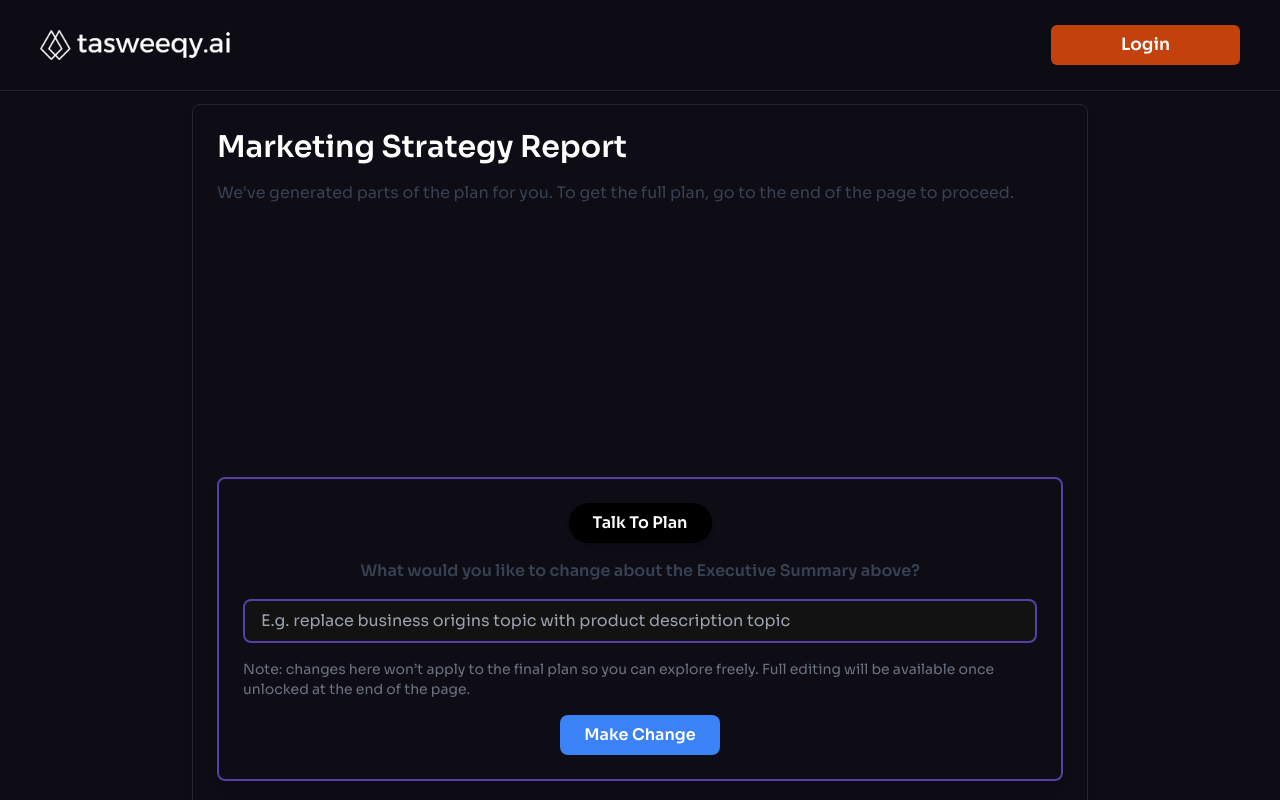
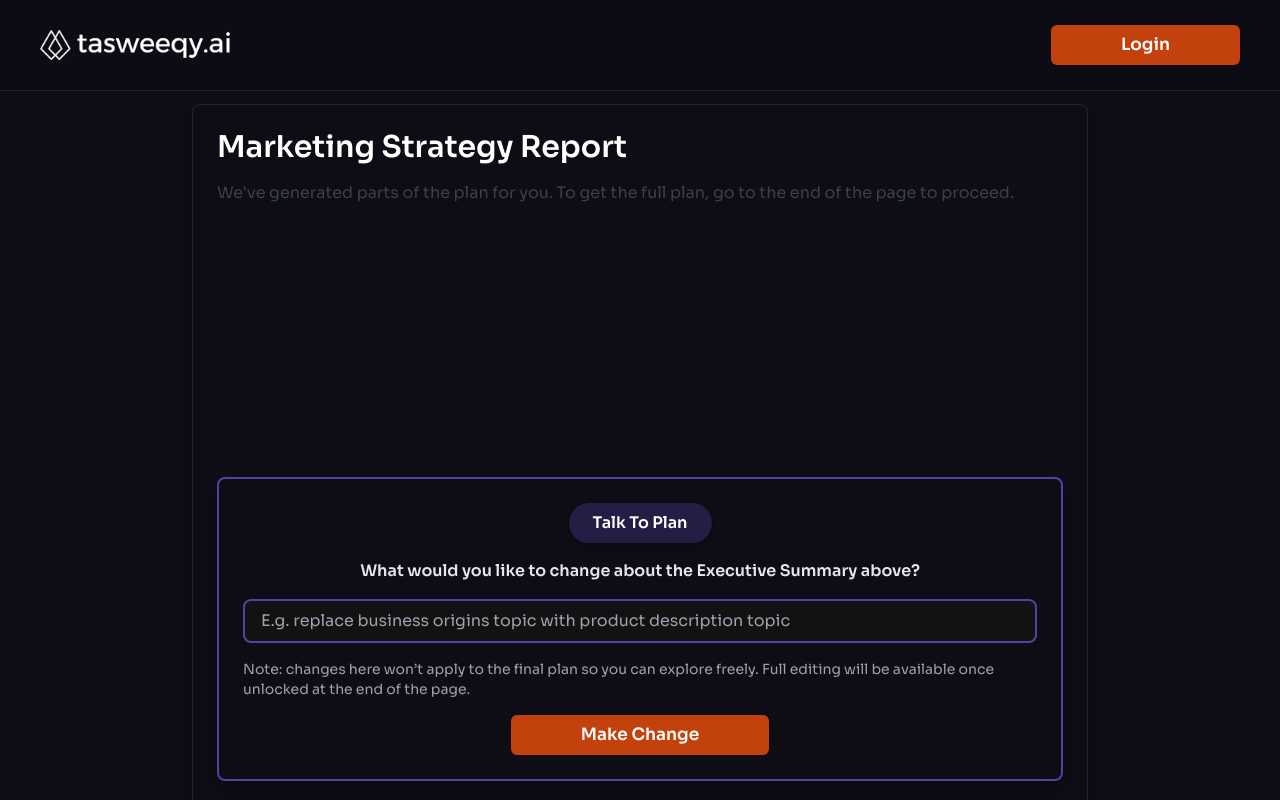
Before and after one commit to deepaksingh101101/planGeneratorfinal, a React (Vite) app: page /generatePlan in a window 1280 px wide. Shown: the top 800 px of the page. Built offline with nearby package versions, Linux system fonts and the light colour scheme; no server answers.

Commit message:
adjusted plan card ui, added padding to language change button

```diff
--- a/src/components/Hero.jsx
+++ b/src/components/Hero.jsx
@@ -67,7 +67,7 @@ const Hero = () => {
           </div>
 
           <div className="mt-10  flex items-center justify-center ">
-            <span className="cursor-pointer" onClick={handleLanguageClick}>{t('change_language')}</span>
+            <span className="cursor-pointer p-3" onClick={handleLanguageClick}>{t('change_language')}</span>
             {showLanguage && (
               <>
                 <img src={english} className="h-6 ms-5 cursor-pointer" onClick={() => handleLanguageChange("en")} alt="English" />
--- a/src/components/planCard/PlanCard.jsx
+++ b/src/components/planCard/PlanCard.jsx
@@ -3,11 +3,11 @@ const PlanCard = () => {
     <div className="flex justify-center items-center min-h-screen">
       <div className="border-[#5740a5] border-2 shadow-lg rounded-lg p-6 w-full">
         <div className="flex justify-center mb-4">
-          <button className="bg-black text-white font-bold py-2 px-6 rounded-full shadow-md hover:bg-gray-800 transition-all">
+          <button className="bg-[#5840a555] text-white font-bold py-2 px-6 rounded-full shadow-md hover:bg-gray-800 transition-all">
             Talk To Plan
           </button>
         </div>
-        <h3 className="text-center text-gray-700 font-semibold mb-4">
+        <h3 className="text-center text-gray-200 font-semibold mb-4">
           What would you like to change about the <span className="font-bold">Executive Summary</span> above?
         </h3>
         <input
@@ -15,11 +15,11 @@ const PlanCard = () => {
           placeholder="E.g. replace business origins topic with product description topic"
           className="w-full px-4 py-2 border-[#5740a5] border-2  rounded-lg focus:outline-none focus:ring-2 focus:ring-blue-500 mb-4"
         />
-        <p className="text-gray-500 text-sm mb-4">
+        <p className="text-gray-400 text-sm mb-4">
           Note: changes here won’t apply to the final plan so you can explore freely. Full editing will be available once unlocked at the end of the page.
         </p>
         <div className="flex justify-center">
-          <button className="bg-blue-500 text-white font-semibold py-2 px-6 rounded-lg hover:bg-blue-600 transition-all">
+          <button className=" px-[70px] continueBtnShadow transitionC hover:scale-105 bg-orange-700 text-white  py-2 text-[17px] font-bold rounded-md  ">
             Make Change
           </button>
         </div>
```
